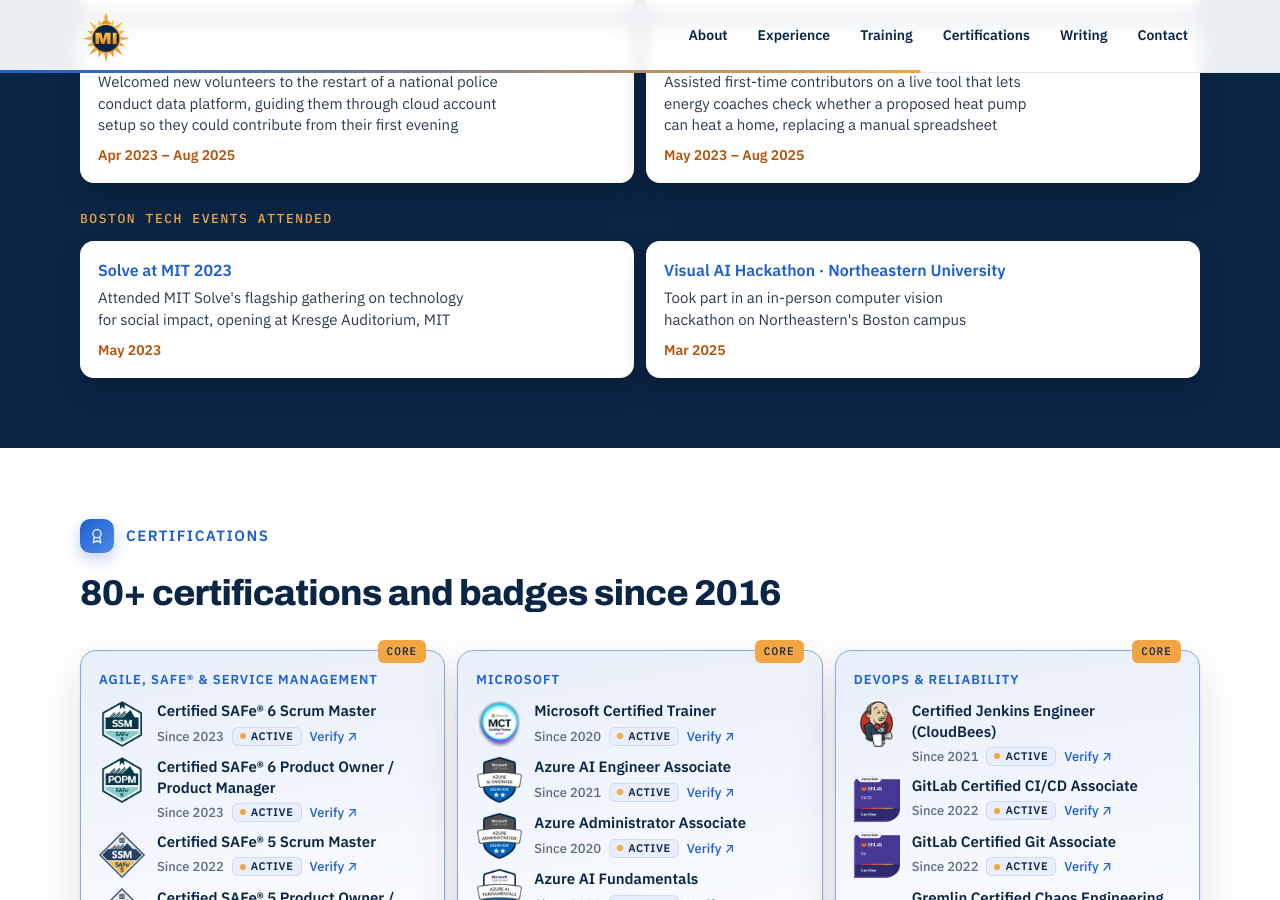
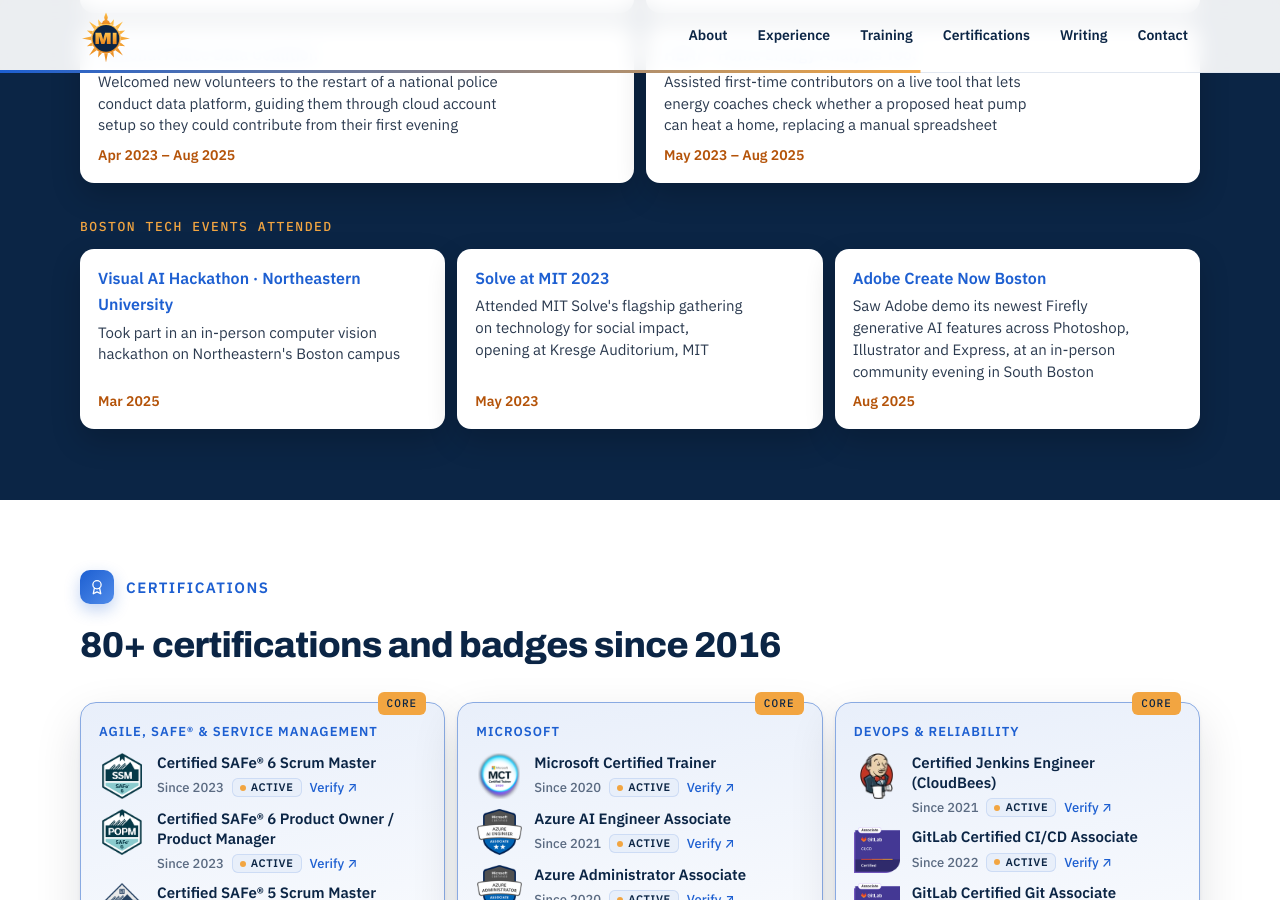
Before and after one commit to Madhan-I/Madhan-I.github.io, a Jekyll site: the page built from index.html, in a window 1280 px wide and 900 px high, scrolled down 8085 px. Built offline with Jekyll 4.4.1, drawn with Linux system fonts in a browser that asks for light colours.

Commit message:
Add Adobe Create Now Boston (Aug 2025) to events attended
Co-Authored-By: Claude Opus 5.5 <noreply@anthropic.com>
Claude-Session: https://claude.ai/code/session_01MFRrTt7LBDdX57m85KHNGp

```diff
--- a/_data/profile.yml
+++ b/_data/profile.yml
@@ -291,12 +291,15 @@ community:
 
 events_title: Boston tech events attended
 events:
+  - who: Visual AI Hackathon · Northeastern University
+    what: Took part in an in-person computer vision hackathon on Northeastern's Boston campus
+    when: Mar 2025
   - who: Solve at MIT 2023
     what: Attended MIT Solve's flagship gathering on technology for social impact, opening at Kresge Auditorium, MIT
     when: May 2023
-  - who: Visual AI Hackathon · Northeastern University
-    what: Took part in an in-person computer vision hackathon on Northeastern's Boston campus
-    when: Mar 2025
+  - who: Adobe Create Now Boston
+    what: Saw Adobe demo its newest Firefly generative AI features across Photoshop, Illustrator and Express, at an in-person community evening in South Boston
+    when: Aug 2025
 
 # year   = when you first earned it.
 # badge  = picture file in assets/badges/ (optional).
--- a/index.html
+++ b/index.html
@@ -119,7 +119,7 @@ layout: default
     {% if p.community %}<div class="speak duo reveal"><h3>{{ p.community_title }}</h3><ul>
       {% for s in p.community %}<li><b>{{ s.who }}</b><span>{{ s.what }}</span>{% if s.when %}<i>{{ s.when }}</i>{% endif %}</li>{% endfor %}
     </ul></div>{% endif %}
-    {% if p.events %}<div class="speak duo reveal"><h3>{{ p.events_title }}</h3><ul>
+    {% if p.events %}<div class="speak reveal"><h3>{{ p.events_title }}</h3><ul>
       {% for s in p.events %}<li><b>{{ s.who }}</b><span>{{ s.what }}</span>{% if s.when %}<i>{{ s.when }}</i>{% endif %}</li>{% endfor %}
     </ul></div>{% endif %}
   </div>
```
